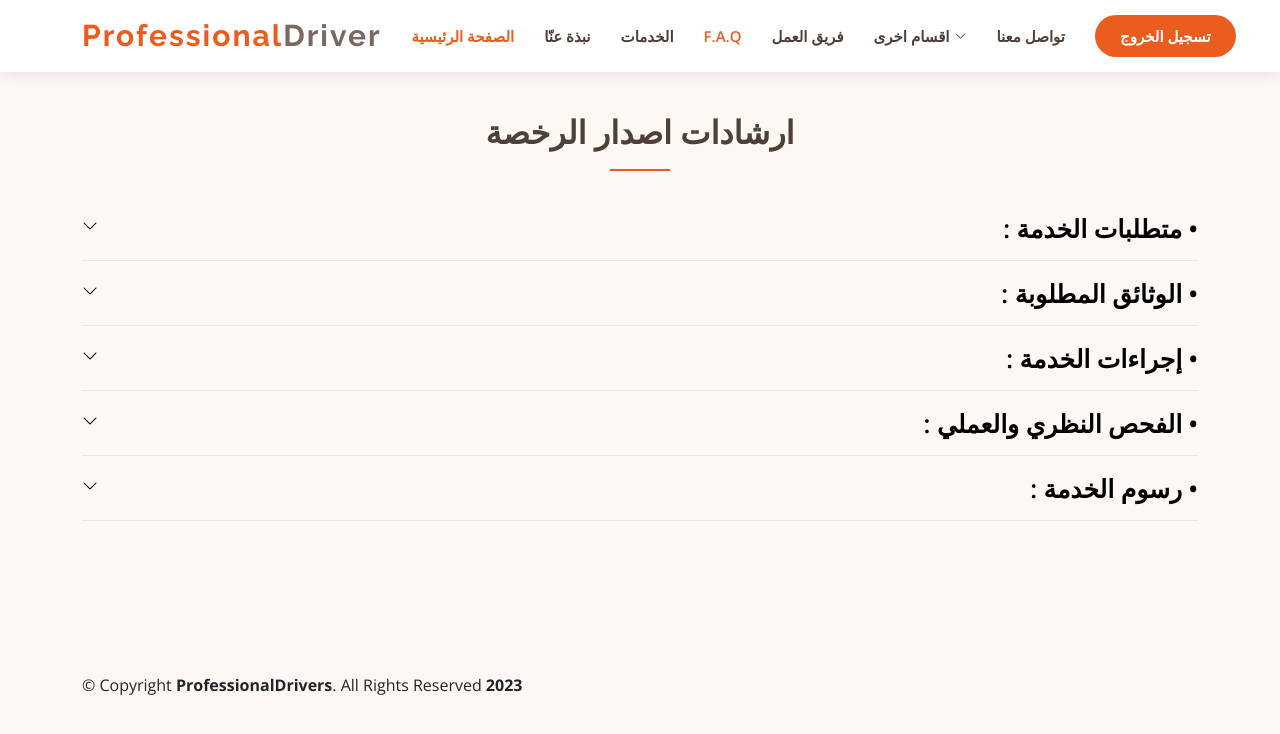
After one commit to malekbarakat/Profesional-driver, a PHP site: page /page_1.html in a window 1280 px wide. The commit adds this page. Shown: the top 734 px of the page. Run offline with PHP 8.4, Linux system fonts and the light colour scheme.

Commit message:
page_new

```diff
--- /dev/null
+++ b/assets/css/stylepages.css
@@ -0,0 +1,309 @@
+body {
+  font-family: "Open Sans", sans-serif;
+  color: #212529;
+  overflow-y: scroll;
+  background-color: #fef8f5;
+}
+
+a {
+  color: #eb5d1e;
+  text-decoration: none;
+}
+
+a:hover {
+  color: #ef7f4d;
+  text-decoration: none;
+}
+
+h1,
+h2,
+h3,
+h4,
+h5,
+h6,
+.font-primary {
+  font-family: "Raleway", sans-serif;
+}
+
+/*--------------------------------------------------------------
+# Header
+--------------------------------------------------------------*/
+
+#header {
+  height: 72px;
+  transition: all 0.5s;
+  z-index: 997;
+  transition: all 0.5s;
+  background: #fff;
+  box-shadow: 0px 2px 15px rgba(0, 0, 0, 0.1);
+}
+
+#header .logo h1 {
+  font-size: 30px;
+  margin: 0;
+  line-height: 1;
+  font-weight: 400;
+  letter-spacing: 2px;
+}
+
+#header .logo h1 a,
+#header .logo h1 a:hover {
+  color: #7a6960;
+  text-decoration: none;
+}
+
+#header .logo img {
+  padding: 0;
+  margin: 0;
+  max-height: 40px;
+}
+
+#main {
+  margin-top: 72px;
+}
+
+/*--------------------------------------------------------------
+# Navigation Menu
+--------------------------------------------------------------*/
+/**
+* Desktop Navigation
+*/
+
+.navbar {
+  padding: 0;
+}
+
+.navbar ul {
+  margin: 0;
+  padding: 0;
+  display: flex;
+  list-style: none;
+  align-items: center;
+}
+
+.navbar li {
+  position: relative;
+}
+
+.navbar a,
+.navbar a:focus {
+  display: flex;
+  align-items: center;
+  justify-content: space-between;
+  padding: 10px 0 10px 30px;
+  font-size: 15px;
+  font-weight: 600;
+  color: #4e4039;
+  white-space: nowrap;
+  transition: 0.3s;
+}
+
+.navbar a i,
+.navbar a:focus i {
+  font-size: 12px;
+  line-height: 0;
+  margin-left: 5px;
+}
+
+.navbar a:hover,
+.navbar .active,
+.navbar .active:focus,
+.navbar li:hover > a {
+  color: #eb5d1e;
+}
+
+.navbar .getstarted,
+.navbar .getstarted:focus {
+  background: #eb5d1e;
+  color: #fff;
+  padding: 10px 25px;
+  margin-left: 30px;
+  border-radius: 50px;
+}
+
+.navbar .getstarted:hover,
+.navbar .getstarted:focus:hover {
+  color: #fff;
+  background: #ee7843;
+}
+
+.navbar .dropdown ul {
+  display: block;
+  position: absolute;
+  left: 14px;
+  top: calc(100% + 30px);
+  margin: 0;
+  padding: 10px 0;
+  z-index: 99;
+  opacity: 0;
+  visibility: hidden;
+  background: #fff;
+  box-shadow: 0px 0px 30px rgba(127, 137, 161, 0.25);
+  transition: 0.3s;
+}
+
+.navbar .dropdown ul li {
+  min-width: 200px;
+}
+
+.navbar .dropdown ul a {
+  padding: 10px 20px;
+  font-size: 15px;
+  text-transform: none;
+}
+
+.navbar .dropdown ul a i {
+  font-size: 12px;
+}
+
+.navbar .dropdown ul a:hover,
+.navbar .dropdown ul .active:hover,
+.navbar .dropdown ul li:hover > a {
+  color: #eb5d1e;
+}
+
+.navbar .dropdown:hover > ul {
+  opacity: 1;
+  top: 100%;
+  visibility: visible;
+}
+
+.navbar .dropdown .dropdown ul {
+  top: 0;
+  left: calc(100% - 30px);
+  visibility: hidden;
+}
+
+.navbar .dropdown .dropdown:hover > ul {
+  opacity: 1;
+  top: 0;
+  left: 100%;
+  visibility: visible;
+}
+
+@media (max-width: 1366px) {
+  .navbar .dropdown .dropdown ul {
+    left: -90%;
+  }
+
+  .navbar .dropdown .dropdown:hover > ul {
+    left: -100%;
+  }
+}
+
+/*--------------------------------------------------------------
+# F.A.Q
+--------------------------------------------------------------*/
+.faq {
+  padding: 108px 0;
+  background: #fff;
+}
+
+.faq .faq-list {
+  padding: 0;
+  list-style: none;
+}
+
+.faq .faq-list li {
+  border-bottom: 1px solid #eae7e5;
+  margin-bottom: 20px;
+  padding-bottom: 20px;
+}
+
+.faq .faq-list .question {
+  display: block;
+  position: relative;
+  font-family: #eb5d1e;
+  font-size: 25px;
+  line-height: 24px;
+  font-weight: 400;
+  font-weight: 600;
+  padding-left: 25px;
+  cursor: pointer;
+  color: #c54811;
+  transition: 0.3s;
+  text-align: right;
+}
+
+.faq .faq-list i {
+  font-size: 16px;
+  position: absolute;
+  left: 0;
+  top: -2px;
+}
+
+.faq .faq-list p {
+  margin-bottom: 0;
+  padding: 15px 25px 0 25px;
+  font-size: 18px;
+  text-align: right;
+  font-weight: bold;
+}
+
+.faq .faq-list .icon-show {
+  display: none;
+}
+
+.faq .faq-list .collapsed {
+  color: #000000;
+}
+
+.faq .faq-list .collapsed:hover {
+  color: #eb5d1e;
+}
+
+.faq .faq-list .collapsed .icon-show {
+  display: inline-block;
+  transition: 0.6s;
+}
+
+.faq .faq-list .collapsed .icon-close {
+  display: none;
+  transition: 0.6s;
+}
+
+/*--------------------------------------------------------------
+# Sections General
+--------------------------------------------------------------*/
+section {
+  padding: 60px 0;
+  overflow: hidden;
+}
+
+.section-bg {
+  background-color: #fef8f5;
+}
+
+.section-title {
+  text-align: center;
+  padding-bottom: 30px;
+}
+
+.section-title h2 {
+  font-size: 24px;
+  font-weight: 700;
+  padding-bottom: 0;
+  line-height: 1px;
+  margin-bottom: 15px;
+  color: #c2b7b1;
+}
+
+.section-title p {
+  padding-bottom: 15px;
+  margin-bottom: 15px;
+  position: relative;
+  font-size: 32px;
+  font-weight: 700;
+  color: #4e4039;
+}
+
+.section-title p::after {
+  content: "";
+  position: absolute;
+  display: block;
+  width: 60px;
+  height: 2px;
+  background: #eb5d1e;
+  bottom: 0;
+  left: calc(50% - 30px);
+}
--- /dev/null
+++ b/page_1.html
@@ -0,0 +1,232 @@
+<!DOCTYPE html>
+<html lang="en">
+  <head>
+    <meta charset="utf-8" />
+    <meta content="width=device-width, initial-scale=1.0" name="viewport" />
+
+    <title>ارشادات اصدار الرخصة</title>
+    <meta content="" name="description" />
+    <meta content="" name="keywords" />
+
+    <!-- Favicons -->
+    <link href="assets/img/favicon.ico" rel="icon" />
+
+    <!-- Google Fonts -->
+    <link
+      href="https://fonts.googleapis.com/css?family=Open+Sans:300,300i,400,400i,600,600i,700,700i|Raleway:300,300i,400,400i,600,600i,700,700i"
+      rel="stylesheet"
+    />
+
+    <!-- Vendor CSS Files -->
+    <link href="assets/vendor/aos/aos.css" rel="stylesheet" />
+    <link
+      href="assets/vendor/bootstrap/css/bootstrap.min.css"
+      rel="stylesheet"
+    />
+    <link
+      href="assets/vendor/bootstrap-icons/bootstrap-icons.css"
+      rel="stylesheet"
+    />
+    <link href="assets/vendor/boxicons/css/boxicons.min.css" rel="stylesheet" />
+    <link
+      href="assets/vendor/glightbox/css/glightbox.min.css"
+      rel="stylesheet"
+    />
+    <link href="assets/vendor/swiper/swiper-bundle.min.css" rel="stylesheet" />
+
+    <!-- Template Main CSS File -->
+    <link href="assets/css/stylepages.css" rel="stylesheet" />
+  </head>
+  <body>
+    <!-- ======= Header ======= -->
+    <header id="header" class="fixed-top d-flex align-items-center">
+      <div class="container d-flex align-items-center justify-content-between">
+        <div class="logo">
+          <h1 class="text-light">
+            <a href="home.php"
+              ><span
+                ><strong
+                  ><span style="color: #eb5d1e">Professional</span
+                  >Driver</strong
+                ></span
+              ></a
+            >
+          </h1>
+          <!-- Uncomment below if you prefer to use an image logo -->
+          <!-- <a href="index.html"><img src="assets/img/logo.png" alt="" class="img-fluid"></a>-->
+        </div>
+
+        <nav id="navbar" class="navbar">
+          <ul>
+            <li>
+              <a class="nav-link scrollto active" href="#hero"
+                >الصفحة الرئيسية</a
+              >
+            </li>
+            <li><a class="nav-link scrollto" href="#about">نبذة عنّا </a></li>
+            <li><a class="nav-link scrollto" href="#services">الخدمات</a></li>
+            <li>
+              <a class="nav-link scrollto" href="#faq">F.A.Q</a>
+            </li>
+            <li><a class="nav-link scrollto" href="#team">فريق العمل</a></li>
+            <li class="dropdown">
+              <a href="#"
+                ><span>اقسام اخرى</span> <i class="bi bi-chevron-down"></i
+              ></a>
+              <ul>
+                <li><a href="#">مراكز التدريب</a></li>
+                <li><a href="#">حجز المواعيد</a></li>
+                <li><a href="#">المادة العملية</a></li>
+                <li><a href="#">المادة النظرية</a></li>
+                <li><a href="#">الامتحان النظري</a></li>
+                <li><a href="#">ارشادات اصدار الرخصة</a></li>
+              </ul>
+            </li>
+            <li><a class="nav-link scrollto" href="#contact">تواصل معنا</a></li>
+            <li>
+              <a class="getstarted scrollto" href="logout.php">تسجيل الخروج</a>
+            </li>
+          </ul>
+        </nav>
+        <!-- .navbar -->
+      </div>
+    </header>
+    <!-- End Header -->
+
+    <!-- ======= F.A.Q Section ======= -->
+    <section id="faq" class="faq section-bg">
+      <div class="container" data-aos="fade-up">
+        <div class="section-title">
+          <p>ارشادات اصدار الرخصة</p>
+        </div>
+
+        <ul class="faq-list" data-aos="fade-up" data-aos-delay="100">
+          <li>
+            <div
+              data-bs-toggle="collapse"
+              href="#faq5"
+              class="collapsed question"
+            >
+              : متطلبات الخدمة •
+              <i class="bi bi-chevron-down icon-show"></i
+              ><i class="bi bi-chevron-up icon-close"></i>
+            </div>
+            <div id="faq5" class="collapse" data-bs-parent=".faq-list">
+              <p>أن لا يقل عمر المتقدم للحصول على الرخصة عن (18) سنة -</p>
+            </div>
+          </li>
+          <li>
+            <div
+              data-bs-toggle="collapse"
+              class="collapsed question"
+              href="#faq1"
+            >
+              : الوثائق المطلوبة •
+              <i class="bi bi-chevron-down icon-show"></i
+              ><i class="bi bi-chevron-up icon-close"></i>
+            </div>
+            <div id="faq1" class="collapse" data-bs-parent=".faq-list">
+              <p>
+                هوية الأحوال المدنية أو جواز سفر ساري المفعول أو شهادة تعيين
+                للعسكريين -
+                <br />
+                صورة شخصية حديثة ملونة قياس (4×6) -
+                <br />
+                إثبات خدمة العلم للذكور من مواليد 1989 فما فوق -
+                <br />
+                شهادة كفاءة من أحد مراكز التدريب المرخصة ب(20) درس نظري و(40)
+                درس عملي -
+                <br />
+                عدد الساعات المقررة حسب تحديد المستوى العملي ويعتمد للعسكريين
+                الشهادة الصادرة عن مدرسة الصيانة والسواقة -
+                <br />
+                كتاب تصنيف بمهنة سائق كما تعتمد رخص القيادة الغير أردنية السارية
+                المفعول بدل شهادة الكفاءة -
+                <br />
+                ترجمة الرخصة الأجنبية إذا كانت الرخصة بلغة غير العربية
+                والإنجليزية -
+              </p>
+            </div>
+          </li>
+
+          <li>
+            <div
+              data-bs-toggle="collapse"
+              href="#faq2"
+              class="collapsed question"
+            >
+              : إجراءات الخدمة •
+              <i class="bi bi-chevron-down icon-show"></i
+              ><i class="bi bi-chevron-up icon-close"></i>
+            </div>
+            <div id="faq2" class="collapse" data-bs-parent=".faq-list">
+              <p>
+                الحصول على رخصة قيادة يعتمد على أداء الطالب، بعض الأحيان يحتاج
+                الطالب إلى حصص أقل من المسجلة والبعض الاخر يحتاج إلى حصص أكثر من
+                المسجلة
+              </p>
+            </div>
+          </li>
+
+          <li>
+            <div
+              data-bs-toggle="collapse"
+              href="#faq3"
+              class="collapsed question"
+            >
+              : الفحص النظري والعملي •
+              <i class="bi bi-chevron-down icon-show"></i
+              ><i class="bi bi-chevron-up icon-close"></i>
+            </div>
+            <div id="faq3" class="collapse" data-bs-parent=".faq-list">
+              <p>
+                يعتمد ذلك على الفرد ومدى قدرته على التعلم والتطور في هذا المجال
+              </p>
+            </div>
+          </li>
+
+          <li>
+            <div
+              data-bs-toggle="collapse"
+              href="#faq4"
+              class="collapsed question"
+            >
+              : رسوم الخدمة •
+              <i class="bi bi-chevron-down icon-show"></i
+              ><i class="bi bi-chevron-up icon-close"></i>
+            </div>
+            <div id="faq4" class="collapse" data-bs-parent=".faq-list">
+              <p>
+                تشمل الغرامات المرورية وتعليق الرخصة لفترة معينة وسجن المخالفين
+                في بعض الحالات
+              </p>
+            </div>
+          </li>
+        </ul>
+      </div>
+    </section>
+    <!-- End F.A.Q Section -->
+
+    <!-- End #main -->
+    <footer>
+      <div class="container py-4">
+        <div class="copyright">
+          &copy; Copyright <strong><span>ProfessionalDrivers</span></strong
+          >. All Rights Reserved <strong>2023</strong>
+        </div>
+      </div>
+    </footer>
+    <!-- End Footer -->
+
+    <!-- Vendor JS Files -->
+    <script src="assets/vendor/aos/aos.js"></script>
+    <script src="assets/vendor/bootstrap/js/bootstrap.bundle.min.js"></script>
+    <script src="assets/vendor/glightbox/js/glightbox.min.js"></script>
+    <script src="assets/vendor/isotope-layout/isotope.pkgd.min.js"></script>
+    <script src="assets/vendor/swiper/swiper-bundle.min.js"></script>
+    <script src="assets/vendor/php-email-form/validate.js"></script>
+
+    <!-- Template Main JS File -->
+    <script src="assets/js/main.js"></script>
+  </body>
+</html>
```
Also changed, not shown: assets/css/style.css (+0 -11 lines), first.php (+4 -9 lines), home.php (+5 -7 lines).
